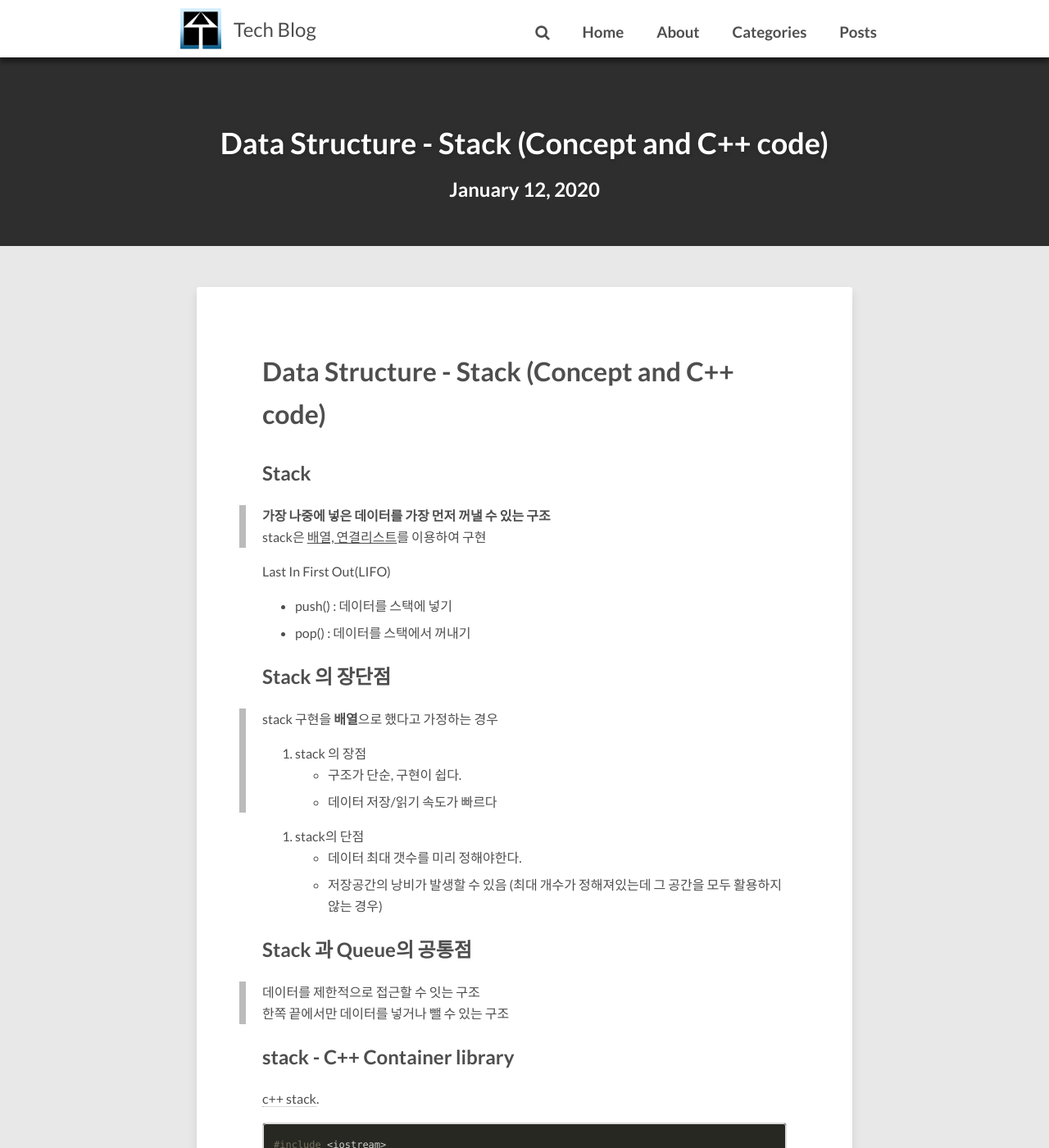
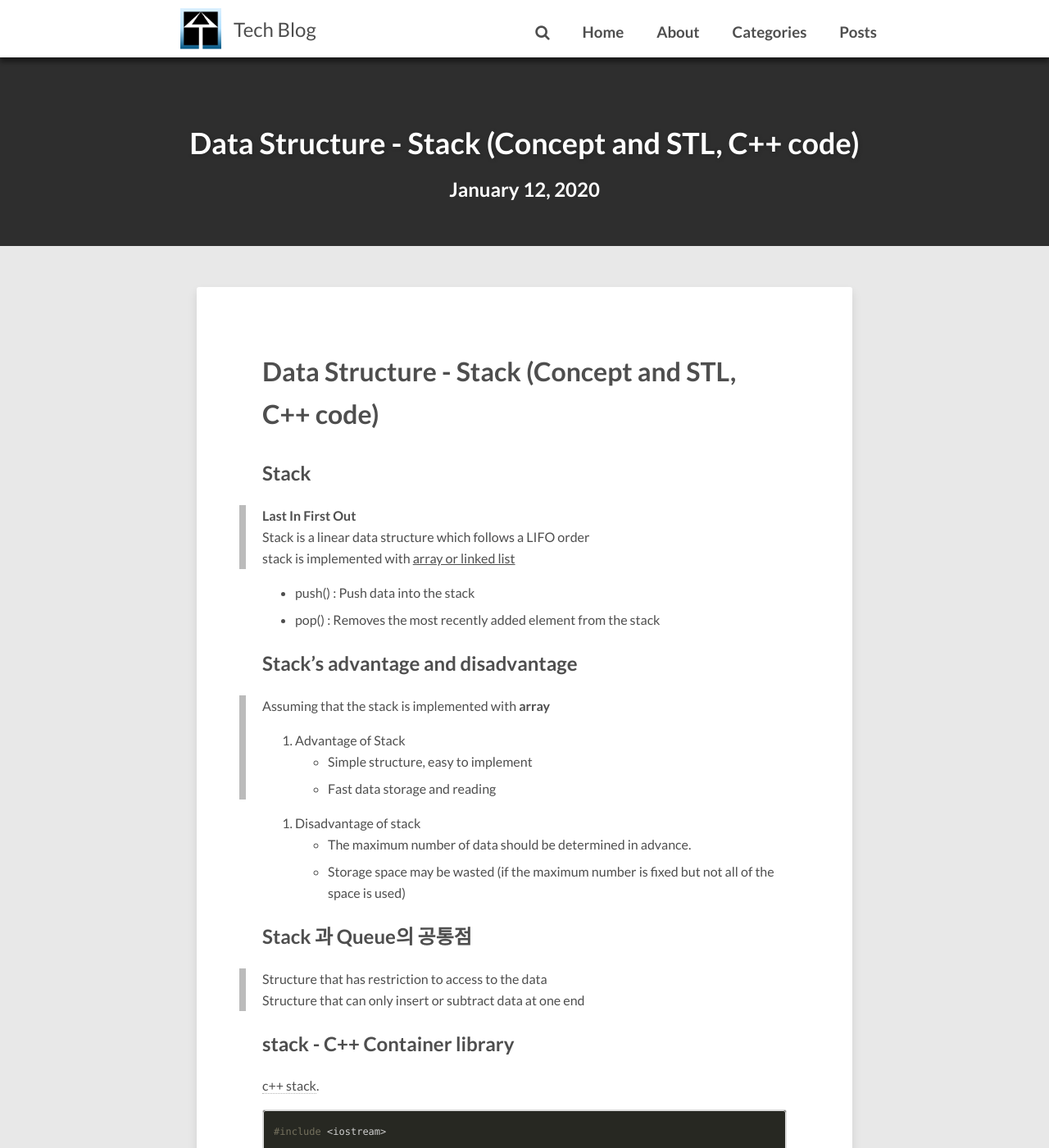
Before and after one commit to sujinsjlee/mg729.github.io, a Jekyll site: the page built from _posts/2020-01-12-DataStructure_(4)_Stack.md, in a window 1280 px wide and 1400 px high. Shown: the whole window at 82% size. Built offline with Jekyll 4.4.1, drawn with Linux system fonts in a browser that asks for light colours; nearby versions of some CDN libraries; comment, search, counter and statistics services are not loaded; some of the changed text lies outside the part shown.

Commit message:
[DataStructure] Stack kor->eng2

````diff
--- a/_posts/2020-01-12-DataStructure_(4)_Stack.md
+++ b/_posts/2020-01-12-DataStructure_(4)_Stack.md
@@ -1,6 +1,6 @@
 ---
 layout: post
-title: Data Structure - Stack (Concept and C++ code)
+title: Data Structure - Stack (Concept and STL, C++ code)
 description: (4) Understanding of Stack
 modified: 2020-01-13
 tags: [Data Structure, Stack]
@@ -8,30 +8,28 @@ categories: [DataStructure]
 ---
 
 ##  Stack
-> **가장 나중에 넣은 데이터를 가장 먼저 꺼낼 수 있는 구조**
-> stack은  <u>배열, 연결리스트</u>를 이용하여 구현
-
-Last In First Out(LIFO)
+> **Last In First Out**
+> Stack is a linear data structure which follows a LIFO order
+> stack is implemented with  <u>array or linked list</u>
 
 <ul>
- <li> push() : 데이터를 스택에 넣기 </li>
- <li> pop() : 데이터를 스택에서 꺼내기 </li>
+ <li> push() : Push data into the stack </li>
+ <li> pop() :  Removes the most recently added element from the stack </li>
 </ul>
 
-##  Stack 의 장단점
->stack 구현을 **배열**으로 했다고 가정하는 경우
-1. stack 의 장점
-* 구조가 단순, 구현이 쉽다.
-* 데이터 저장/읽기 속도가 빠르다
+##  Stack's advantage and disadvantage
+> Assuming that the stack is implemented with **array**
+1. Advantage of Stack
+* Simple structure, easy to implement
+* Fast data storage and reading
 
-2. stack의 단점
-* 데이터 최대 갯수를 미리 정해야한다.
-* 저장공간의 낭비가 발생할 수 있음 (최대 개수가 정해져있는데 그 공간을 모두 활용하지 않는 경우)
-
+2. Disadvantage of stack
+* The maximum number of data should be determined in advance.
+* Storage space may be wasted (if the maximum number is fixed but not all of the space is used)
 
 ##  Stack 과 Queue의 공통점
-> 데이터를 제한적으로 접근할 수 잇는 구조
-> 한쪽 끝에서만 데이터를 넣거나 뺄 수 있는 구조
+> Structure that has restriction to access to the data
+> Structure that can only insert or subtract data at one end
 
 ##  stack - C++ Container library
 [c++ stack](https://en.cppreference.com/w/cpp/container/stack).
@@ -85,6 +83,7 @@ int main()
 }
 ```
 
-##  stack의 활용
-프로세스에서 함수 동작 방식 (함수 호출에 관여)
-스택 구조는 프로세스 실행 구조의 기본
+##  Usage or Stack
+* How the function works in the process
+	* stack is used when a  **function calls** works
+* The stack structure is the basis of the **process execution**
````
